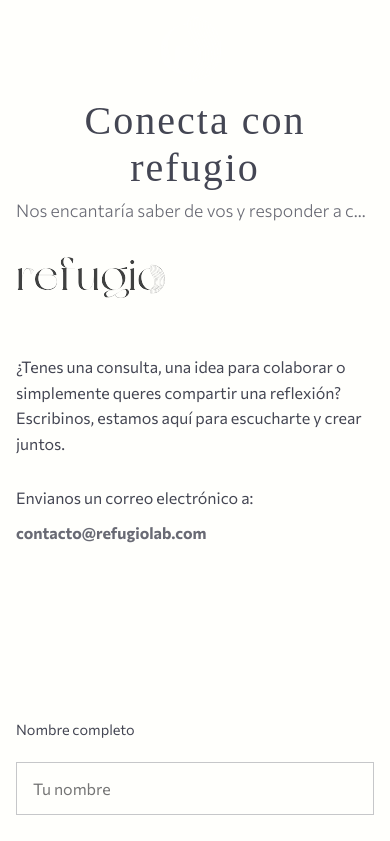
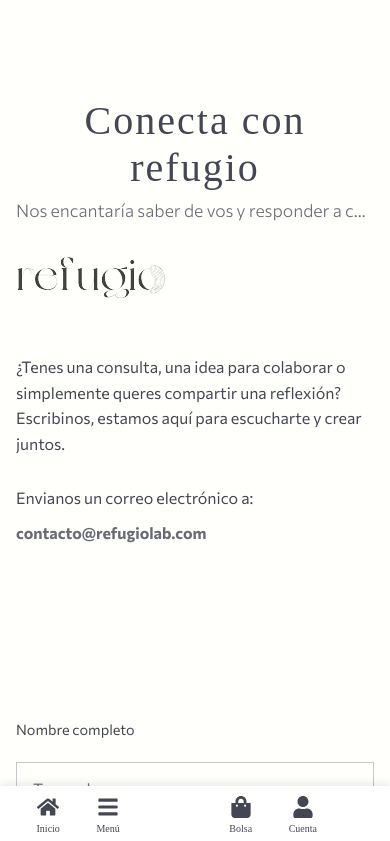
Before and after one commit to refugiolab/refugiolab.com, a React (Vite) app: page /contacto in a window 390 px wide. Shown: the top 841 px of the page. Built offline with nearby package versions, Linux system fonts and the light colour scheme; a web font is replaced by a local one.

Commit message:
Cambios en Header para visualizar menu en celulares

```diff
--- a/src/components/Header.css
+++ b/src/components/Header.css
@@ -299,3 +299,63 @@
 .social-media-icons a:hover {
     color: #444653;
 }
+
+/* Ocultar el menú móvil por defecto */
+.mobile-nav-container {
+    display: none;
+}
+
+/* === Media Queries para Móviles === */
+@media (max-width: 768px) {
+    /* Ocultar el Header de escritorio en móviles */
+    .main-header {
+        display: none;
+    }
+
+    /* Mostrar y estilizar el nuevo menú móvil */
+    .mobile-nav-container {
+        display: block;
+        position: fixed;
+        bottom: 0;
+        left: 0;
+        width: 100%;
+        background-color: white;
+        z-index: 100;
+        box-shadow: 0 -2px 10px rgba(0, 0, 0, 0.1);
+    }
+
+    .mobile-nav-list {
+        display: flex;
+        justify-content: space-around;
+        padding: 0;
+        margin: 0;
+        list-style: none;
+    }
+
+    .mobile-nav-list li {
+        flex-grow: 1;
+        text-align: center;
+    }
+
+    .mobile-nav-link {
+        display: flex;
+        flex-direction: column;
+        align-items: center;
+        justify-content: center;
+        padding: 10px 0;
+        color: #444653;
+        text-decoration: none;
+        font-size: 10px;
+        font-family: var(--fuente-principal);
+        transition: color 0.3s ease;
+        position: relative;
+    }
+
+    .mobile-nav-link:hover {
+        color: #8d957e;
+    }
+
+    .mobile-nav-link span {
+        margin-top: 5px;
+    }
+}
--- a/src/components/Header.jsx
+++ b/src/components/Header.jsx
@@ -1,8 +1,8 @@
-// Archivo: src/components/Header.jsx
+// src/components/Header.jsx
 import React, { useState, useEffect, useContext } from 'react';
 import { Link, useLocation } from 'react-router-dom';
 import './Header.css';
-import { FaShoppingBag, FaSearch, FaUser } from 'react-icons/fa';
+import { FaShoppingBag, FaSearch, FaUser, FaHome, FaBars } from 'react-icons/fa';
 import { NAV_LINKS } from '../constants/data';
 import { CartContext } from '../context/CartContext';
 import { FaInstagram, FaWhatsapp, FaSpotify } from 'react-icons/fa';
@@ -84,6 +84,8 @@
     ];
 
     return (
+        <>
+            {/* Header de Escritorio */}
             <header className={`main-header ${isOpen ? 'open' : ''} ${isScrolled ? 'scrolled' : ''}`}>
                 {/* Contenedor Izquierdo - Botón de menú */}
                 <div className="header-left">
@@ -190,6 +192,38 @@
                     </div>
                 </nav>
             </header>
+
+            {/* Menú de Navegación Móvil (Footer Fijo) */}
+            <nav className="mobile-nav-container">
+                <ul className="mobile-nav-list">
+                    <li>
+                        <Link to="/" className="mobile-nav-link">
+                            <FaHome size={22} />
+                            <span>Inicio</span>
+                        </Link>
+                    </li>
+                    <li>
+                        <button onClick={toggleMenu} className="mobile-nav-link" aria-label="Abrir menú de navegación">
+                            <FaBars size={22} />
+                            <span>Menú</span>
+                        </button>
+                    </li>
+                    <li>
+                        <Link to="/cart" className="mobile-nav-link">
+                            <FaShoppingBag size={22} />
+                            <span>Bolsa</span>
+                            {itemCount > 0 && <span className="cart-item-count">{itemCount}</span>}
+                        </Link>
+                    </li>
+                    <li>
+                        <button className="mobile-nav-link">
+                            <FaUser size={22} />
+                            <span>Cuenta</span>
+                        </button>
+                    </li>
+                </ul>
+            </nav>
+        </>
     );
 };
 
```
Lines whose indentation alone changed are shown as unchanged.
